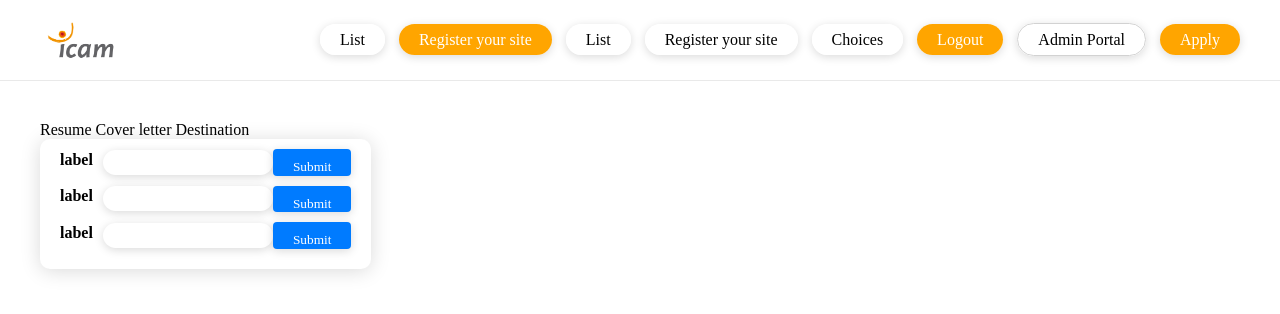
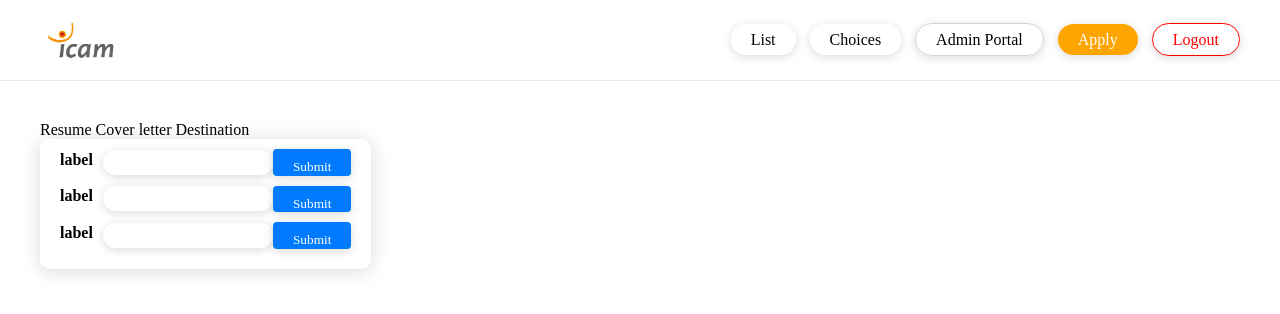
Before and after one commit to falachabt/dynamic_web_app, a Flask app: page /apply in a window 1280 px wide. Shown: the top 314 px of the page. Run offline with Flask 3, Linux system fonts and the light colour scheme; the visitor is signed in with stand-in values (Sample User, id 1); some libraries are stand-ins or nearby versions; some web fonts are replaced.

Commit message:
du lourd

```diff
--- a/app.py
+++ b/app.py
@@ -160,49 +160,6 @@ def adminLogin():
     session["userType"] = "admin"
     return redirect(url_for("admin"))
 
-
-
-
-
-
-
-
-'''
-API ROUTES
-'''
-@app.route('/api/signup', methods=['POST'])
-def signup_api():
-    if request.method == "POST":
-        email = request.form.get("email")
-        password = request.form.get("password")
-        [ exist, message ] = check_user_exists(mysql, email);
-        print(exist)
-        print(message)
-        if not exist:
-            [ success, er_message ] =  Usersignup(mysql, email, password)
-            print(success)
-            print(er_message)
-            return redirect(url_for("login"))
-        else:
-            return  redirect(url_for("signup", error = "User already exists" ))
-    else:
-        return redirect(url_for("signup", error = "Invalid request method" ))
-
-@app.route('/api/login', methods=['POST'])
-def login_api():
-    if request.method == "POST":
-        email = request.form.get("email")
-        password = request.form.get("password")
-        [user, errormessage ] = Userlogin(mysql, email, password)
-
-        if user != None:
-            session['user'] = user[0]
-            return redirect(url_for("list"))
-        else:
-            return redirect(url_for("login", error = "Invalid email or password"))
-    else:
-        return redirect(url_for("login", error = "Invalid request method"))
-
 '''
 API ROUTES
 '''
--- a/static/css/styles.css
+++ b/static/css/styles.css
@@ -81,12 +81,23 @@ nav a.special{
     border: none;
 }
 
+nav a.critical{
+    background-color: white;
+    color: red;
+    border: 1px solid red;
+}
+
 nav a:hover{
     background-color: rgb(242, 242, 242);
 }
 
 nav a.special:hover{
     color: orange;
+}
+
+nav a.critical:hover{
+    background-color: red;
+    color: white;
 }
 
 /*****************  PAGE CONTENT   **********************/
--- a/templates/base.html
+++ b/templates/base.html
@@ -16,26 +16,20 @@
 
 
       <nav>
-          <a href="{{ url_for('list') }}" class="{% if active_page == 'list' %}active{% endif %}">List</a>
-          <a href="{{ url_for('add') }}" class="special ">Register your site</a>
           {% if session.get("user") %}
           <a
           href="{{ url_for('list') }}"
           class="{% if active_page == 'list' %}active{% endif %}"
           >List</a
           >
-          <a href="{{ url_for('add') }}" class="">Register your site</a>
           <a href="{{ url_for('choices') }}" class="">Choices</a>
-          {% endif %}
-
-          {% if session.get("user") %}
-          <a href="{{ url_for('logout') }}" class="special">Logout</a>
+          <a href="{{ url_for('admin') }}" class="{% if active_page == 'admin' %}active{% endif %} outlined">Admin Portal</a>
+          <a href="{{ url_for('apply') }}" class="special">Apply</a>
+          <a href="{{ url_for('logout') }}" class="critical">Logout</a>
           {% endif %}
           {% if not session.get("user") %}
           <a href="{{ url_for('login') }}" class="special">Login</a>
           {% endif %}
-          <a href="{{ url_for('admin') }}" class="{% if active_page == 'admin' %}active{% endif %} outlined">Admin Portal</a>
-          <a href="{{ url_for('apply') }}" class="special">Apply</a>
       </nav>
     </header>
 
```
